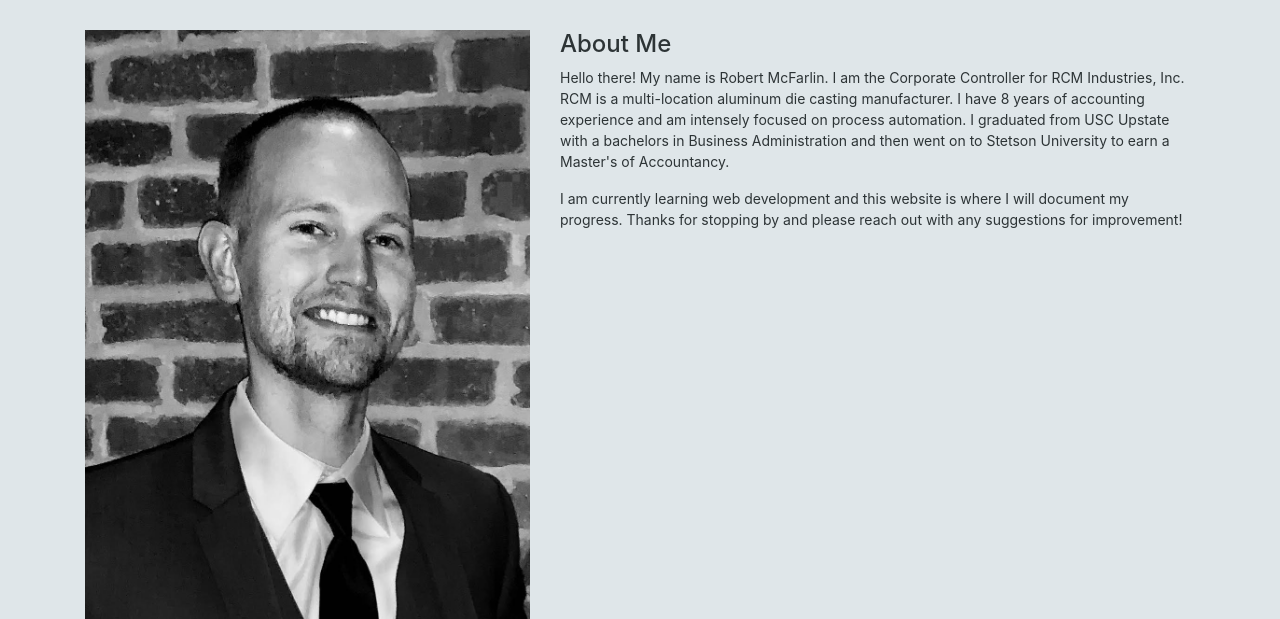
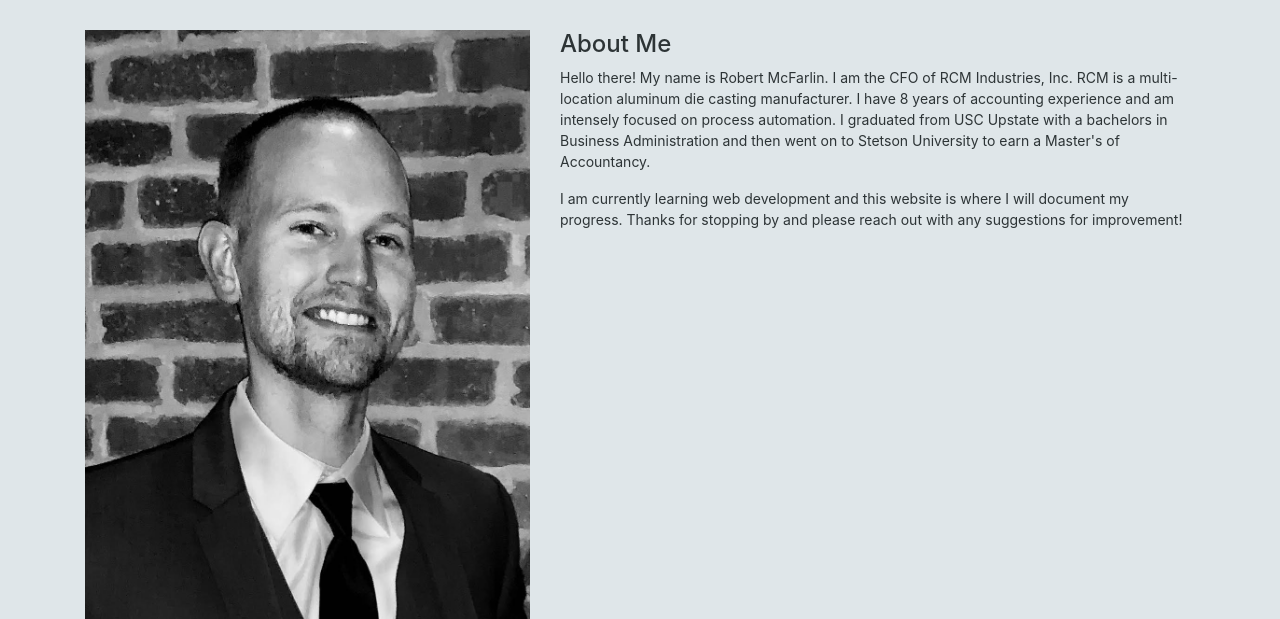
Before and after one commit to rmcfarlin/mcfarlinwebsite, a Django app: page / in a window 1280 px wide. Shown: the part 880-1499 px from the top of the page. Run offline with Django 3.2, Linux system fonts and the light colour scheme; data that the repository does not hold is empty; some libraries are stand-ins or nearby versions.

Commit message:
Updated title in About

```diff
--- a/templates/partials/_about.html
+++ b/templates/partials/_about.html
@@ -9,7 +9,7 @@
             <div class="col-md-7">
                 <h4>About Me</h4>
                 <p>
-                    Hello there! My name is Robert McFarlin. I am the Corporate Controller for RCM Industries, Inc. RCM
+                    Hello there! My name is Robert McFarlin. I am the CFO of RCM Industries, Inc. RCM
                     is
                     a multi-location aluminum die casting manufacturer. I have 8 years of accounting experience and
                     am intensely focused on process automation. I graduated from USC Upstate with a bachelors in
```
